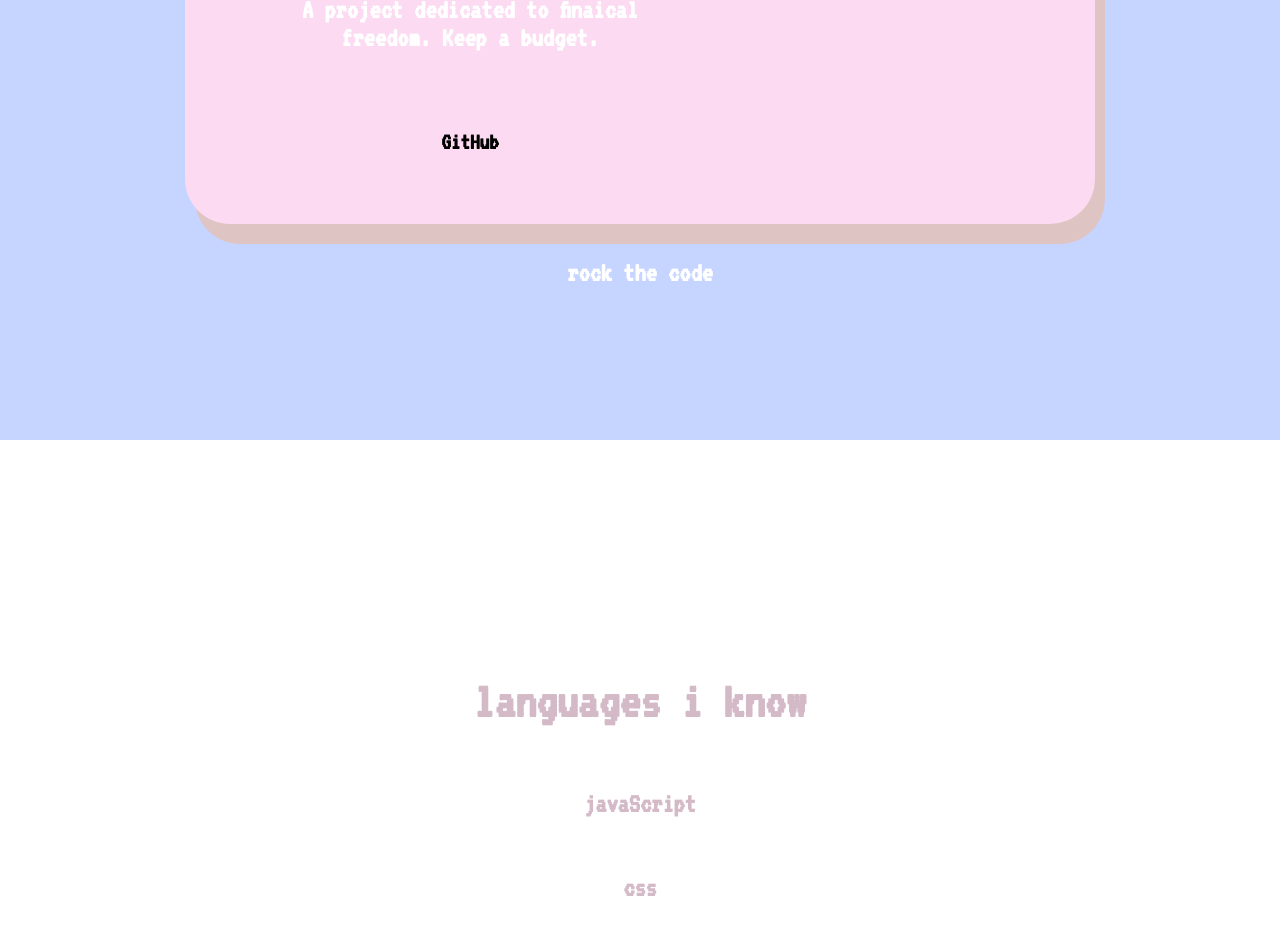
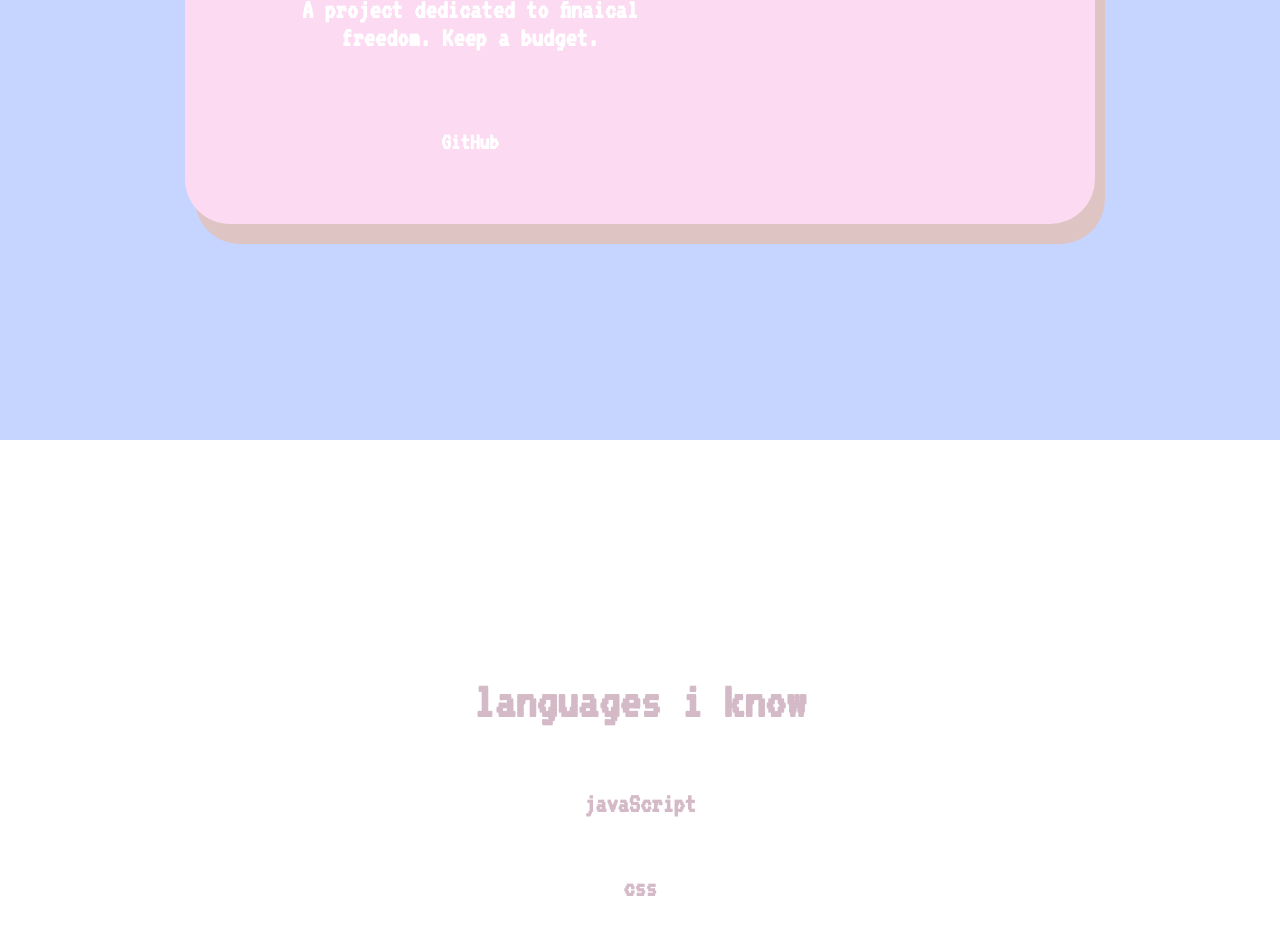
Before and after one commit to TaylorWill94/taylor-will-portfolio-pink, a React (Create React App) app: page / in a window 1280 px wide. Shown: the part 1460-2387 px from the top of the page. Built offline with nearby package versions, Linux system fonts and the light colour scheme.

Commit message:
Removes Rock The Code Temporarily

```diff
--- a/src/Components/Portfolio/Portfolio.css
+++ b/src/Components/Portfolio/Portfolio.css
@@ -25,6 +25,10 @@
   .proj-desc {
     font-size: 24px;
     font-family: "VT323", monospace;
+    color: white;
+  }
+
+  .git {
     color: white;
   }
 
--- a/src/Components/Portfolio/Portfolio.js
+++ b/src/Components/Portfolio/Portfolio.js
@@ -17,7 +17,7 @@ function Portfolio() {
           <h3 className="budget-desc">
             A project dedicated to finaical freedom. Keep a budget.
           </h3>
-          <h2>GitHub</h2>
+          <h2 className="git">GitHub</h2>
         </a>
 
         <img
@@ -28,7 +28,7 @@ function Portfolio() {
         />
       </div>
 
-      <div className="rock-sec">
+      {/* <div className="rock-sec">
         <a
           href="https://rockthecode.netlify.app/"
           target="_blank"
@@ -37,7 +37,7 @@ function Portfolio() {
         >
           <h3 className="proj-desc">rock the code</h3>
         </a>
-      </div>
+      </div> */}
     </div>
   );
 }
```
